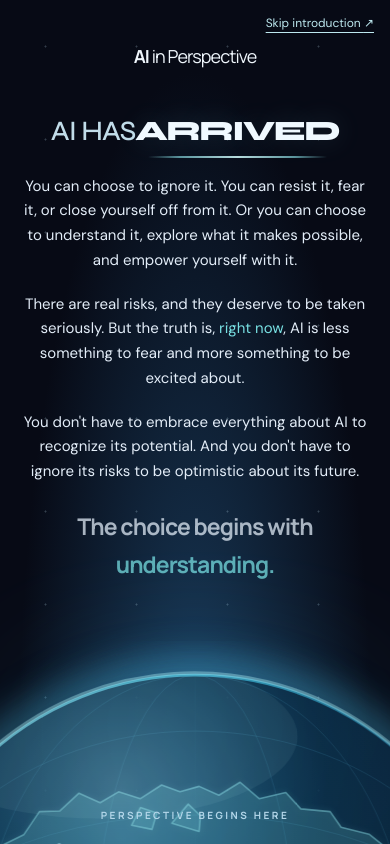
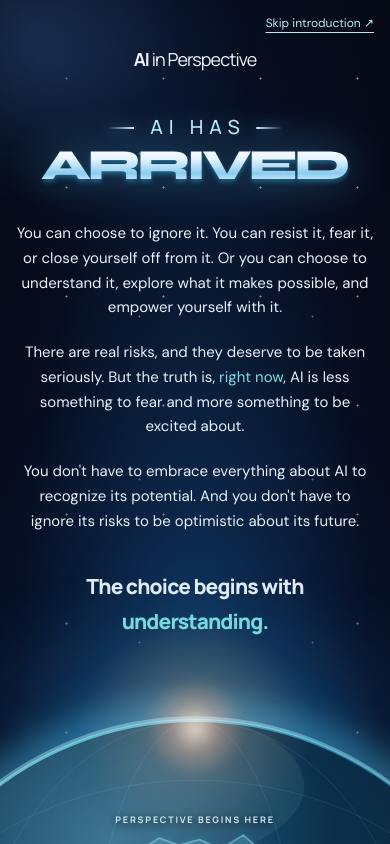
Before and after one commit to S-Pillow/ai-in-perspective, an Astro site: page /intro in a window 390 px wide. Built offline with nearby package versions, Linux system fonts and the light colour scheme; Astro itself is replaced by a stand-in of ours.

Commit message:
feat(intro): cinematic two-tier title with Earth physically rising from below

```diff
--- a/src/styles/global.css
+++ b/src/styles/global.css
@@ -111,36 +111,125 @@ em { color: var(--accent); font-style: normal; }
 @keyframes spin { to { transform:rotate(360deg); } }
 @keyframes symbol-float { 50% { translate:0 -9px; } }
 
-/* Cinematic opening: copy and controls exist even without JavaScript. */
+/* Cinematic intro: Earth and title are independent layers; the copy and controls remain semantic HTML. */
 .intro-body { overflow-x:hidden; }
-.intro-stage { position:relative;isolation:isolate;min-height:100svh;display:flex;justify-content:center;text-align:center;padding:48px 20px 140px;overflow:hidden;background:radial-gradient(ellipse at 50% 90%,#183958,#070a15 64%); }
-.intro-stars { position:absolute;inset:0;z-index:-2;background:radial-gradient(#cbeeffbd .8px,transparent 1.2px);background-size:91px 93px;opacity:.3; }
-.intro-earth-aura { position:absolute;z-index:-2;top:54svh;left:50%;width:min(94vw,1200px);height:30svh;transform:translateX(-50%);background:radial-gradient(ellipse at 50% 40%,#47b5e557,transparent 68%);filter:blur(55px);pointer-events:none; }
-.intro-planet { position:absolute;z-index:-1;top:max(54svh, 490px);left:50%;width:min(142vw,1540px);aspect-ratio:1;height:auto;transform:translateX(-50%);opacity:.88;pointer-events:none;animation:planet-rise 3s ease-out both; }
-.intro-earth-art { width:100%;height:auto;display:block;filter:drop-shadow(0 -14px 35px #46bce970); }
-.intro-earth-bloom { filter:blur(21px); }
-.intro-earth-land { filter:drop-shadow(0 0 5px #7fd9e857); }
-.intro-center { width:min(790px,100%);position:relative;z-index:2;display:flex;flex-direction:column;align-items:center; }
-.intro-brand { font:650 clamp(18px,2vw,26px)/1.3 var(--display);letter-spacing:-.05em;text-decoration:none;margin-bottom:clamp(32px,5vh,65px); }
+.intro-stage {
+  position:relative;isolation:isolate;min-height:100svh;display:flex;justify-content:center;
+  text-align:center;padding:clamp(35px,5svh,55px) 20px 142px;overflow:hidden;
+  background:radial-gradient(ellipse at 50% 100%,#143e63 0%,#0c2343 30%,#070d20 66%,#050914 100%);
+}
+.intro-stars {
+  position:absolute;inset:0;z-index:-3;pointer-events:none;opacity:.88;
+  background:
+    radial-gradient(ellipse 300px 210px at 12% 7%,#24518a65,transparent 70%),
+    radial-gradient(ellipse 210px 170px at 9% 3%,#6276bd30,transparent 70%),
+    radial-gradient(circle,#d9f4ff9c 0.8px,transparent 1.3px),
+    radial-gradient(circle,#b4dfff8c 0.7px,transparent 1.2px);
+  background-size:auto,auto,97px 109px,173px 163px;
+  background-position:center,center,18px 24px,53px 72px;
+}
+.intro-space-haze {
+  position:absolute;z-index:-2;pointer-events:none;top:40%;left:50%;width:min(125vw,1700px);
+  height:60%;transform:translateX(-50%);
+  background:radial-gradient(ellipse at 50% 75%,#1467ad3f 0%,#0a2f5e23 43%,transparent 75%);
+}
+.intro-earth-aura {
+  position:absolute;z-index:-2;pointer-events:none;left:50%;top:70%;
+  width:min(130vw,1600px);height:35%;transform:translateX(-50%);
+  background:radial-gradient(ellipse at 50% 30%,#69cce56b 0%,#2987c642 28%,transparent 72%);
+  filter:blur(43px);animation:earth-aura-rise 4s cubic-bezier(.19,.75,.29,1) both;
+}
+.intro-planet {
+  position:absolute;z-index:-1;top:77%;left:50%;width:min(145vw,1630px);aspect-ratio:1;
+  height:auto;transform:translateX(-50%);opacity:.94;pointer-events:none;
+  animation:earth-emerge 4.4s cubic-bezier(.16,.77,.25,1) both;
+}
+.intro-planet::before {
+  content:"";position:absolute;z-index:2;left:50%;top:6%;width:34%;aspect-ratio:1;
+  transform:translate(-50%,-50%);border-radius:50%;pointer-events:none;
+  background:radial-gradient(circle,#fff5d2eb 0%,#ffce96c9 5%,#ff9b5483 14%,#fc9e3d2b 29%,transparent 66%);
+  filter:blur(5px);mix-blend-mode:screen;animation:sunrise-bloom 4.4s ease-out both;
+}
+.intro-earth-art { display:block;width:100%;height:auto;filter:drop-shadow(0 -10px 30px #2cbbe68b); }
+.intro-earth-bloom { filter:blur(18px); }
+.intro-earth-land { filter:drop-shadow(0 0 4px #7fd9e857); }
+.intro-center { position:relative;z-index:3;width:min(1020px,100%);display:flex;flex-direction:column;align-items:center; }
+.intro-brand { font:650 clamp(18px,2vw,26px)/1.3 var(--display);letter-spacing:-.05em;text-decoration:none;margin-bottom:clamp(30px,4.5svh,50px); }
 .intro-brand span { font-weight:400; }
-.intro-message { max-width:710px; }
-.intro-line { font:400 clamp(15px,1.55vw,20px)/1.72 var(--body);color:#e3edf8;margin-bottom:clamp(20px,2.6vh,30px);opacity:0;transform:translateY(14px);animation:reveal-line 1s ease-out both; }
+.intro-message { width:100%;display:flex;flex-direction:column;align-items:center; }
+.intro-line {
+  font:400 clamp(15px,1.45vw,19px)/1.67 var(--body);color:#e6f1fa;
+  max-width:760px;margin:0 auto clamp(19px,2.4svh,29px);
+  opacity:0;transform:translateY(14px);animation:reveal-line 1s cubic-bezier(.22,1,.36,1) both;
+}
 .intro-line:nth-child(1) { animation-delay:.35s; }
 .intro-line:nth-child(2) { animation-delay:1.75s; }
 .intro-line:nth-child(3) { animation-delay:2.65s; }
 .intro-line:nth-child(4) { animation-delay:3.55s; }
 .intro-line:nth-child(5) { animation-delay:4.45s; }
-.intro-line--first { font-family:"Syne",var(--display);font-size:clamp(28px,4.4vw,62px);font-weight:700;line-height:1.18;letter-spacing:-.035em;color:#f0f9ff;white-space:nowrap; }
-.intro-headline-lead { font-weight:500;letter-spacing:-.035em;color:#c1dce9; }
-.intro-headline-arrived { position:relative;display:inline-block;font-weight:800;letter-spacing:-.055em;text-shadow:0 0 28px #a1f5ff23; }
-.intro-headline-arrived::after { content:"";position:absolute;left:6%;right:6%;bottom:-.11em;height:2px;background:linear-gradient(90deg,transparent,#8de7edbb 18%,#d5ffff 50%,#8de7edbb 82%,transparent);opacity:.85;pointer-events:none; }
-.intro-line--final { font:650 clamp(21px,2.5vw,33px)/1.4 var(--display);letter-spacing:-.04em;margin:24px 0 22px; }
-.intro-continue { display:inline-flex;align-items:center;gap:29px;border:1px solid #82ddf3;padding:14px 25px;margin-top:14px;text-decoration:none;color:#f2ffff;font:700 12px/1.4 var(--display);letter-spacing:.09em;text-transform:uppercase;background:#081c2bbd;box-shadow:0 0 28px #3eaedf45,inset 0 0 22px #3c87b326;opacity:0;animation:reveal-line 1s ease-out 5.25s both;transition:background .2s; }
-.intro-continue:hover { background:#164357; }
-.intro-skip { position:absolute;z-index:4;top:30px;right:clamp(17px,3vw,54px);color:#bde8ef;font-size:12px;text-decoration:underline;text-underline-offset:5px; }
-.intro-caption { position:absolute;bottom:24px;color:#b3d6e9;font:700 10px/1 var(--display);letter-spacing:.25em; }
+.intro-line--first {
+  display:flex;flex-direction:column;align-items:center;gap:4px;width:100%;max-width:none;
+  margin:0 auto clamp(24px,4svh,48px);color:#e8faff;
+  font:700 1rem/1.1 "Syne",var(--display);letter-spacing:-.03em;white-space:normal;
+}
+.intro-headline-lead {
+  position:relative;display:block;width:max-content;max-width:90%;
+  font:500 clamp(22px,3vw,42px)/1.3 "Manrope",var(--display);
+  letter-spacing:.43em;white-space:nowrap;padding-left:.43em;color:#bcecff;
+  text-shadow:0 0 24px #89d3ef6b;
+}
+.intro-headline-lead::before,.intro-headline-lead::after {
+  content:"";position:absolute;top:54%;height:2px;width:clamp(28px,7vw,105px);
+  background:linear-gradient(90deg,transparent,#d5faff);box-shadow:0 0 14px #5bbfe6aa;
+}
+.intro-headline-lead::before { right:calc(100% + 18px); }
+.intro-headline-lead::after { left:calc(100% + 18px);transform:rotate(180deg); }
+.intro-headline-arrived {
+  position:relative;display:block;width:max-content;max-width:100%;
+  font:800 clamp(51px,9.0vw,125px)/.98 "Syne",var(--display);
+  letter-spacing:-.065em;padding-right:.04em;
+  color:#efffff;
+  background:linear-gradient(180deg,#ffffff 4%,#e7f4ff 36%,#89ccef 70%,#ffffff 100%);
+  background-clip:text;-webkit-background-clip:text;-webkit-text-fill-color:transparent;
+  filter:drop-shadow(0 3px 2px #2c9ccc78) drop-shadow(0 0 23px #52c0ec78);
+}
+.intro-line--final {
+  font:750 clamp(21px,2.5vw,32px)/1.35 var(--display);
+  letter-spacing:-.04em;max-width:950px;margin:12px auto 20px;
+}
+.intro-continue {
+  position:relative;z-index:4;display:inline-flex;align-items:center;justify-content:center;gap:27px;
+  min-height:54px;border:1px solid #7fe6f5;padding:14px 28px;margin-top:14px;text-decoration:none;
+  color:#f2ffff;font:750 clamp(12px,1.1vw,15px)/1.4 var(--display);letter-spacing:.13em;
+  text-transform:uppercase;background:#061b2acc;
+  box-shadow:0 0 25px #26c8f64f,inset 0 0 22px #3c87b326;opacity:0;
+  animation:reveal-line 1s cubic-bezier(.22,1,.36,1) 5.25s both;transition:background .2s,box-shadow .2s;
+}
+.intro-continue:hover { background:#103d58;box-shadow:0 0 34px #43d2ef7a,inset 0 0 26px #2d91b34c; }
+.intro-skip {
+  position:absolute;z-index:5;top:25px;right:clamp(17px,3vw,54px);
+  color:#bde8ef;font-size:12px;text-decoration:underline;text-underline-offset:5px;
+}
+.intro-caption {
+  position:absolute;z-index:4;bottom:22px;left:50%;transform:translateX(-50%);
+  width:max-content;max-width:90vw;color:#d1e9f5;
+  font:700 clamp(9px,.85vw,12px)/1.5 var(--display);letter-spacing:.31em;
+  text-shadow:0 2px 8px #041023;pointer-events:none;
+}
 @keyframes reveal-line { to { opacity:1;transform:translateY(0); } }
-@keyframes planet-rise { from { opacity:.18;translate:0 52px;scale:.975; } to { opacity:.88;translate:0 0;scale:1; } }
+@keyframes earth-emerge {
+  from { opacity:.15;translate:0 28svh;scale:.96; }
+  to { opacity:.94;translate:0 0;scale:1; }
+}
+@keyframes earth-aura-rise {
+  from { opacity:.2;translate:0 18svh; }
+  to { opacity:.85;translate:0 0; }
+}
+@keyframes sunrise-bloom {
+  from { opacity:0;scale:.5; }
+  65% { opacity:.65; }
+  to { opacity:1;scale:1; }
+}
 
 /* Representative evidence-first exhibit. */
 .exhibit-body { background:#070e17; }
@@ -251,14 +340,22 @@ em { color: var(--accent); font-style: normal; }
   .installation-foot { gap:8px; }
   .closing-band { padding:80px 24px; }
   .site-footer { padding:20px;flex-direction:column; }
-  .intro-stage { padding:45px 20px 110px; }
-  .intro-brand { margin-bottom:40px; }
-  .intro-line { font-size:15px;margin-bottom:19px;line-height:1.65; }
-  .intro-line--first { font-size:clamp(25px,7.2vw,36px);letter-spacing:-.045em; }
-  .intro-line--final { font-size:23px;margin-top:20px; }
-  .intro-earth-aura { top:76svh;width:125vw;height:24svh;opacity:.65; }
-  .intro-planet { top:max(76svh, 640px);width:max(175vw,680px);opacity:.70; }
-  .intro-earth-art { filter:drop-shadow(0 -7px 22px #46bce955); }
+  .intro-stage { padding:48px 16px 110px; }
+  .intro-brand { margin-bottom:clamp(35px,5svh,55px); }
+  .intro-line { font-size:15px;margin-bottom:20px;line-height:1.65;max-width:43ch; }
+  .intro-line--first { max-width:100%;gap:5px;margin-bottom:35px; }
+  .intro-headline-lead { font-size:clamp(19px,5vw,26px);letter-spacing:.31em;padding-left:.31em; }
+  .intro-headline-lead::before,.intro-headline-lead::after { width:clamp(16px,7vw,36px); }
+  .intro-headline-lead::before { right:calc(100% + 10px); }
+  .intro-headline-lead::after { left:calc(100% + 10px); }
+  .intro-headline-arrived { font-size:clamp(43px,11vw,68px);letter-spacing:-.075em; }
+  .intro-line--final { font-size:clamp(20px,5.35vw,24px);margin-top:16px; }
+  .intro-earth-aura { top:77%;width:145vw;height:22%; }
+  .intro-space-haze { top:45%;width:150vw;height:55%; }
+  .intro-planet { top:81%;width:max(165vw,730px); }
+  .intro-earth-art { filter:drop-shadow(0 -7px 24px #46bce97f); }
+  .intro-continue { min-height:54px;letter-spacing:.075em;gap:15px;padding:12px 18px;max-width:100%; }
+  .intro-caption { bottom:18px;font-size:9px;letter-spacing:.2em; }
   .intro-skip { right:16px;top:14px; }
   .env-hero { min-height:750px;padding:85px 22px 100px;align-items:start; }
   .env-hero .back-link { margin:18px 0 42px; }
@@ -291,4 +388,7 @@ em { color: var(--accent); font-style: normal; }
 @media (prefers-reduced-motion: reduce) {
   *,*::before,*::after { animation:none !important;scroll-behavior:auto !important;transition-duration:.01ms !important; }
   .intro-line,.intro-continue { opacity:1 !important;transform:none !important; }
+  .intro-planet { opacity:.94 !important;translate:0 0 !important;scale:1 !important; }
+  .intro-earth-aura { opacity:.85 !important;translate:0 0 !important; }
+  .intro-planet::before { opacity:1 !important;scale:1 !important; }
 }
```
